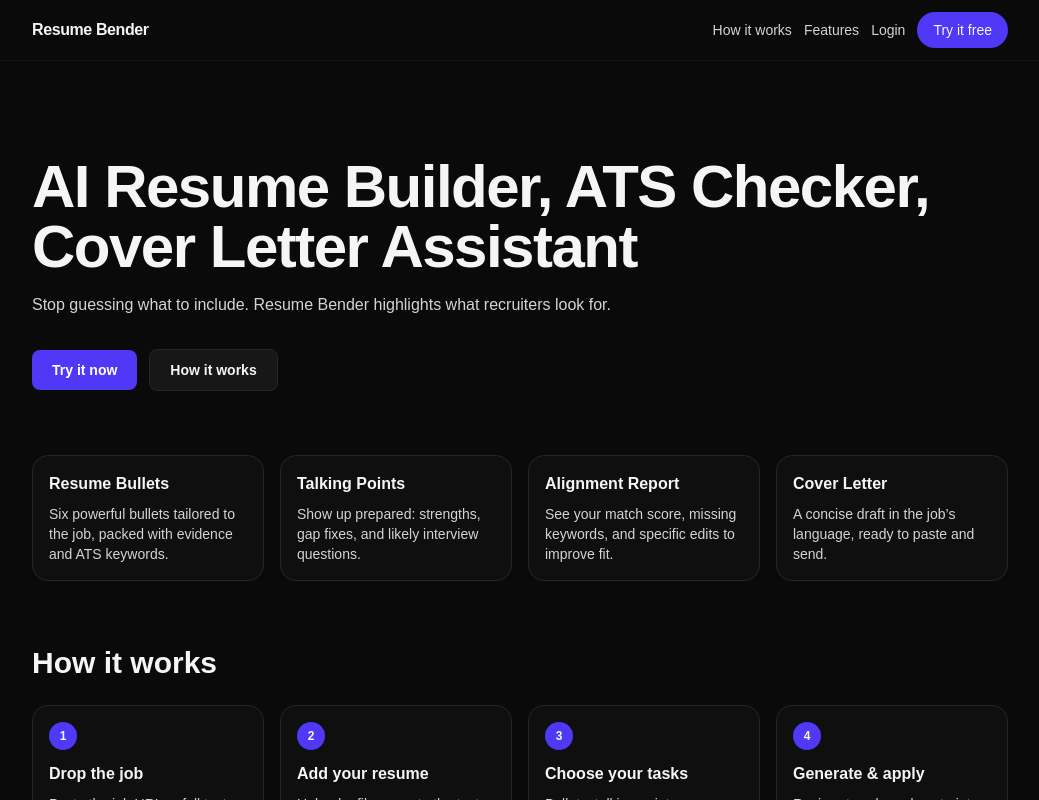
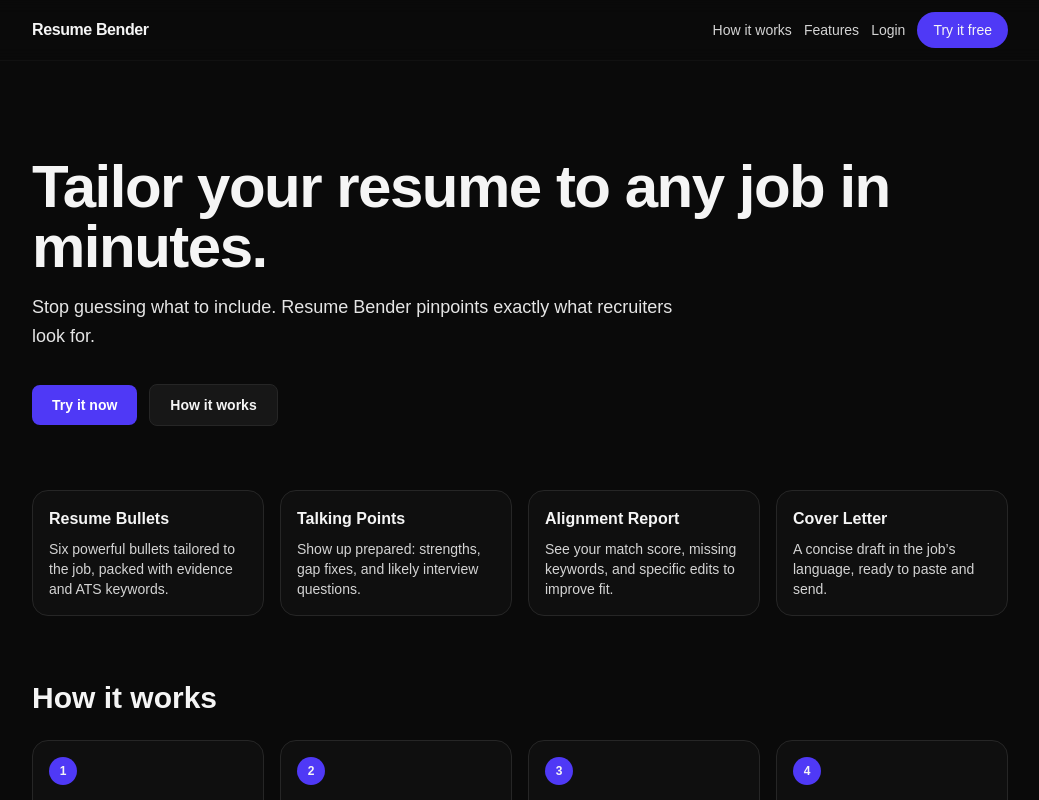
Before and after one commit to SeanHingco/llm-job-copilot, a Next.js app in the folder apps/web/: page / in a window 1280 px wide. Shown: the top 800 px of the page, without its empty margins (120-1159 px from the left). Built offline with nearby package versions, Linux system fonts and the light colour scheme; no server answers.

Commit message:
chore: edited tagline

```diff
--- a/apps/web/src/app/page.tsx
+++ b/apps/web/src/app/page.tsx
@@ -77,10 +77,10 @@
       {/* Hero */}
       <section className="mx-auto max-w-5xl px-6 pt-24 pb-16">
         <h1 className="text-4xl md:text-6xl font-extrabold tracking-tight">
-          AI Resume Builder, ATS Checker, Cover Letter Assistant
+          Tailor your resume to any job in minutes.
         </h1>
-        <p className="mt-4 text-neutral-300 max-w-2xl">
-          Stop guessing what to include. Resume Bender highlights what recruiters look for.
+        <p className="mt-4 max-w-2xl text-neutral-200 text-base md:text-lg leading-relaxed">
+          Stop guessing what to include. Resume Bender pinpoints exactly what recruiters look for.
         </p>
 
         <div className="mt-8">
```
